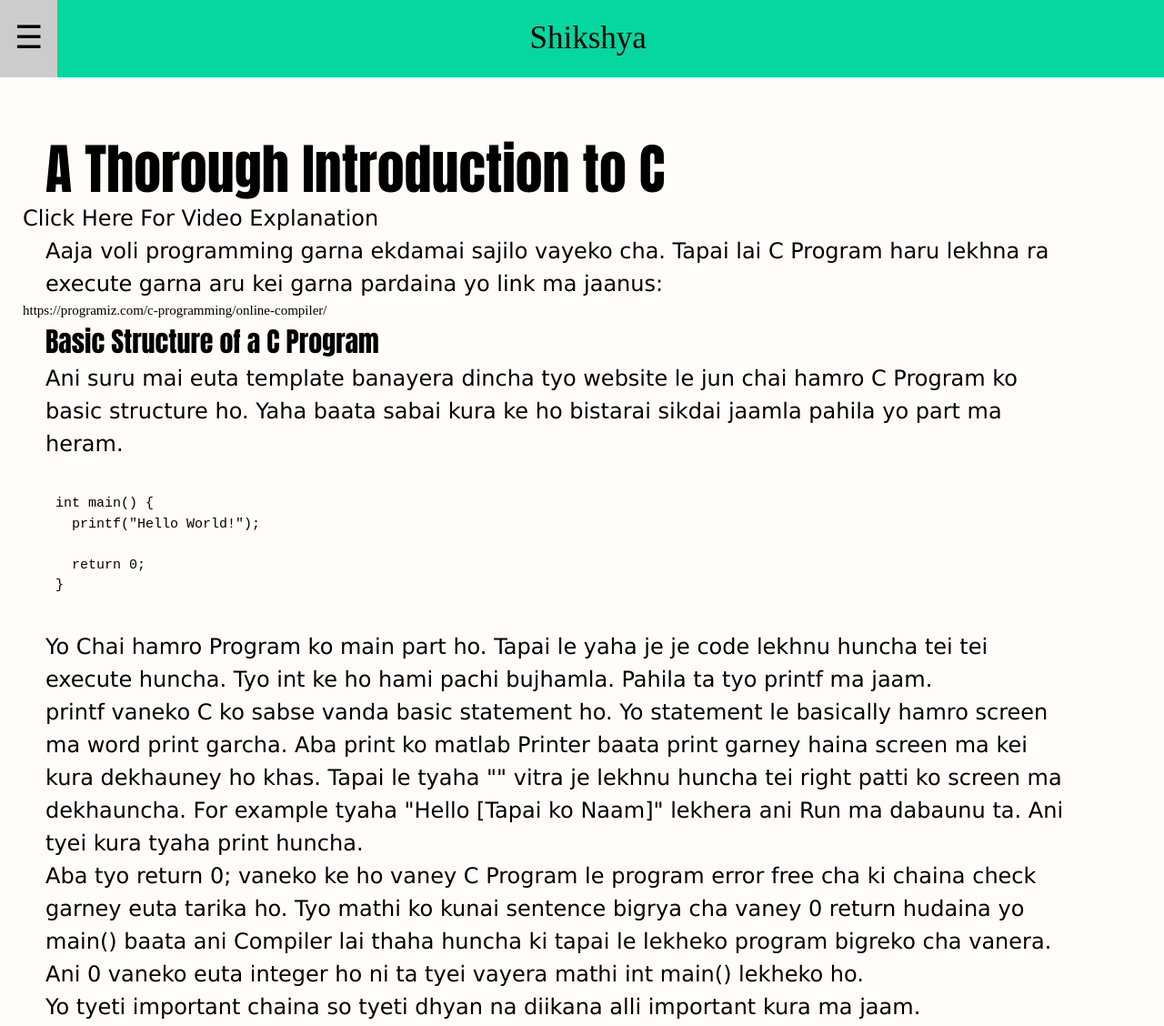
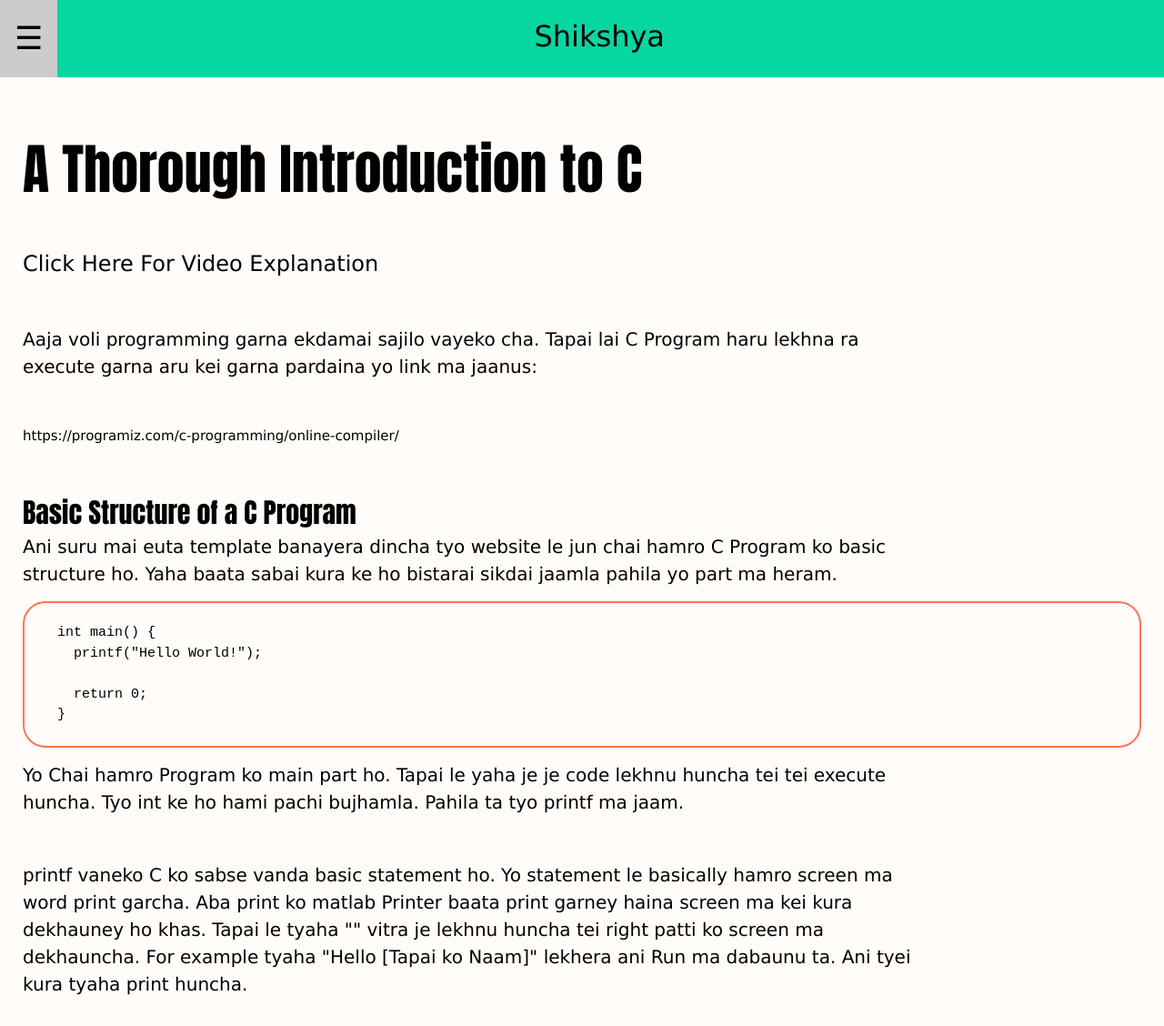
Before and after one commit to PrithakADHI/PrithakADHI.github.io, a plain HTML site: page intro.htm in a window 1280 px wide. Shown: the top 1128 px of the page at 91% size. Drawn offline with nearby package versions, Linux system fonts and the light colour scheme; a web font is replaced by a local one.

Commit message:
Update style.css

```diff
--- a/style.css
+++ b/style.css
@@ -1,15 +1,15 @@
-body,h1,h2,h3,h4,h5,h6 {font-family: "Papyrus"}
+
         .w3-bar-block .w3-bar-item {padding:20px}
 
         .heading {
           font-style: bold;
-          font-size: 35px;
-          padding-right: 50px;
+          font-size: 32px;
+          padding-right: 25px;
         }
 
         .headline {
-          padding-left: 50px;
-          padding-right:100px;
+          padding-left: 25px;
+          padding-right:25px;
           font-style: bold;
           font-family: "Anton";
           line-height: 1.2;
@@ -18,7 +18,7 @@ body,h1,h2,h3,h4,h5,h6 {font-family: "Papyrus"}
 
         @media screen and (max-width: 1189px) {
           .headline {
-            font-size: 5vw;
+            font-size: 7vw;
           }
         }
 
@@ -35,10 +35,10 @@ body,h1,h2,h3,h4,h5,h6 {font-family: "Papyrus"}
         /* If the screen size is 601px wide or more, set the font-size of <div> to 80px */
           @media screen and (min-width: 601px) {
           .subtitle {
-            font-size: 24px;
+            font-size: 20px;
             font-family:Verdana, Geneva, Tahoma, sans-serif;
-            padding-left: 50px;
-            padding-right:100px;
+            padding-left: 25px;
+            padding-right:250px;
           }
         }
 
@@ -47,8 +47,8 @@ body,h1,h2,h3,h4,h5,h6 {font-family: "Papyrus"}
           .subtitle {
             font-size: 16px;
             font-family:Verdana, Geneva, Tahoma, sans-serif;
-            padding-left: 50px;
-            padding-right:100px;
+            padding-left: 25px;
+            padding-right:25px;
           }
         }
 
@@ -102,12 +102,16 @@ a:active {
 .topic{
   font-size: 30px;
   font-family: "Anton";
-  padding-left: 50px;
-  padding-right:50px;
+  padding-left: 25px;
+  padding-right:25px;
 }
 
 .space4{
   padding-top: 1em;
+}
+
+.space5{
+  padding-bottom: 50px;
 }
 
 @media screen and (min-width: 601px) {
@@ -124,3 +128,10 @@ a:active {
     font-family:Verdana, Geneva, Tahoma, sans-serif;
   }
 }
+
+
+pre{
+    border-radius: 25px;
+    border: 2px solid rgb(252, 119, 83);
+
+}
```
